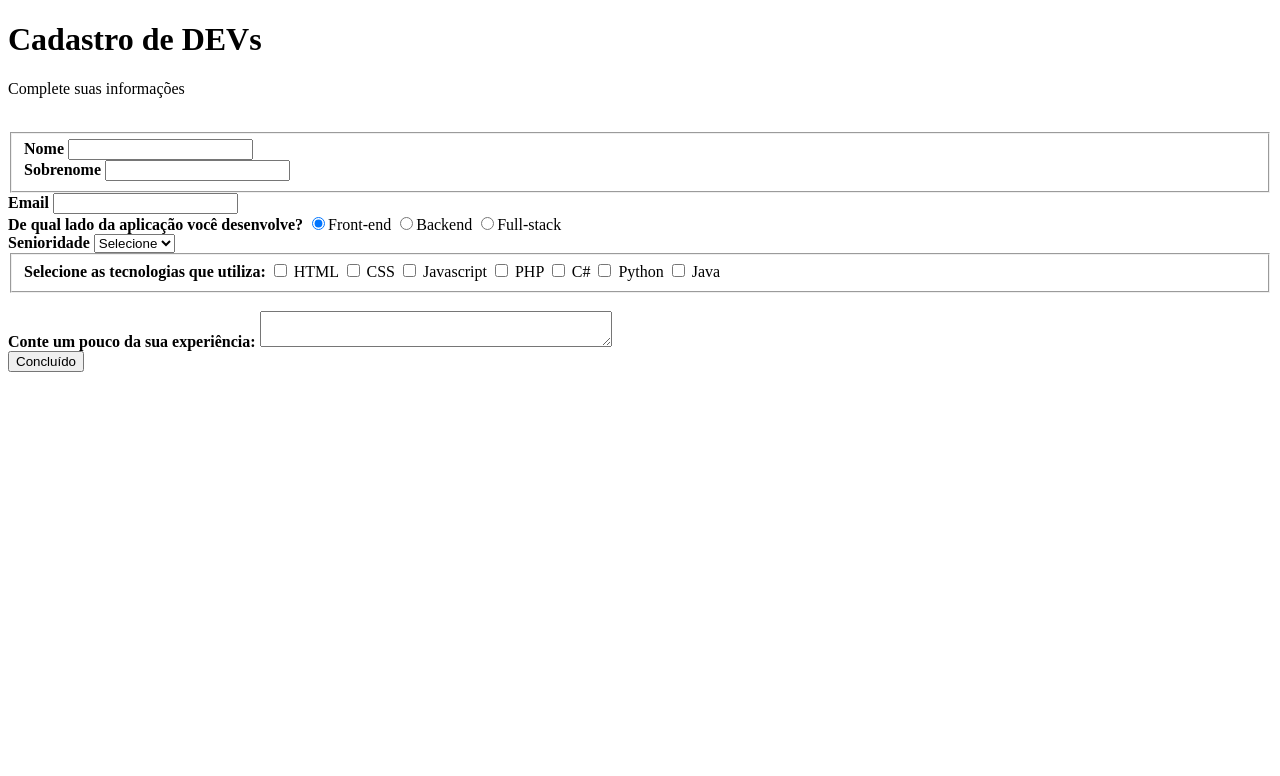
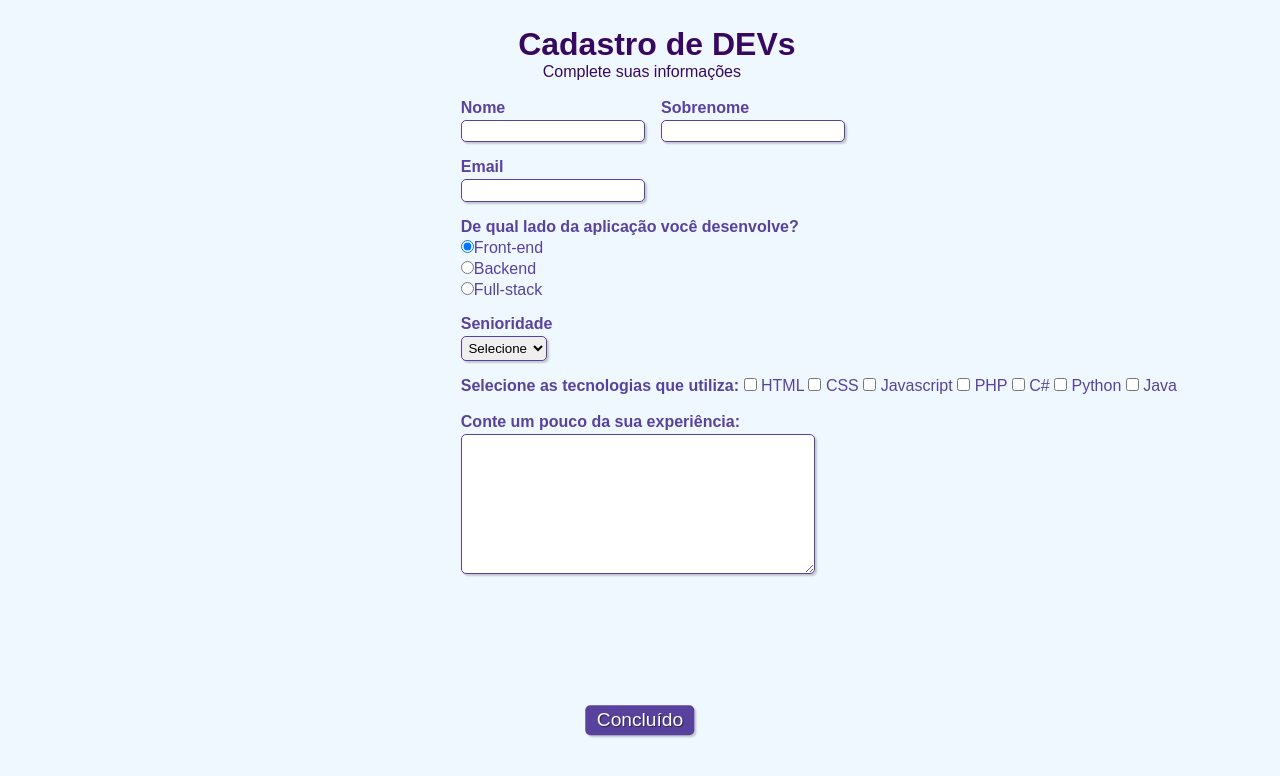
Before and after one commit to alissonn17/formularioHtmlcss, a plain HTML site: page index.html in a window 1280 px wide. Drawn offline with Linux system fonts and the light colour scheme.

Commit message:
build: css finalizado

```diff
--- a/index.html
+++ b/index.html
@@ -17,12 +17,12 @@
 
     <form>
         <fieldset class="grupo">
-            <div>
+            <div class="campo">
                 <label for="nome"><strong>Nome</strong></label>
                 <input type="text" name="nome" id="nome" required>
             </div>
 
-            <div>
+            <div class="campo">
                 <label for="sobrenome"><strong>Sobrenome</strong></label>
                 <input type="text" name="sobrenome" id="sobrenome" required>
             </div>
@@ -57,7 +57,7 @@
         </div>
 
         <fieldset class="grupo">
-            <div class="campo">
+            <div class="check">
                 <label><strong>Selecione as tecnologias que utiliza:</strong></label>
                 <input type="checkbox" id="tecnologia1" name="tecnologia1" value="HMTL">
                 <label for="tecnologia1">HTML</label>
--- a/style.css
+++ b/style.css
@@ -1,3 +1,95 @@
+*{
+    margin: 0;
+    padding: 0;
+}
+
 textarea{
     width: 26em;
+    height: 10em;
 }
+
+#titulo{
+    font-family: sans-serif;
+    color: #380861;
+    margin-left: 7%;
+}
+
+#subtitulo{
+    font-family: sans-serif;
+    color: #380861;
+    margin-left: 10%;
+}
+
+fieldset{
+    border: 0px;
+}
+
+body{
+    background-color: #F0F8FF;
+    font-family: sans-serif;
+    font-size: 1em;
+    color: #59429d;
+    margin-left: 36%;
+    margin-top: 2%;
+    justify-content: center;
+}
+
+input, select, textarea, button{
+    border-radius: 5px;
+}
+
+.campo{
+    margin-bottom: 1rem;
+}
+
+.campo label{
+    margin-bottom: 0.2em;
+    color: #59429d;
+    display: block;
+}
+
+fieldset.grupo .campo{
+    float: left;
+    margin-right: 1em;
+}
+
+.campo input[type="text"], .campo input[type="email"], .campo select, .campo textarea{
+    padding: 0.2em;
+    border: 1px solid #59429d;
+    box-shadow: 2px 2px 2px rgba(0,0,0,0.2);
+    display: block;
+}
+
+.campo select option{
+    padding-right: 1em;
+}
+
+.campo input:focus, .campo select:focus, .campo textarea:focus{
+    background: #e0e0f8;
+}
+
+.botao{
+    font-size: 1.2em;
+    background: #59429d;
+    border: 0px;
+    margin-bottom: 1em;
+    color: #ffffff;
+    padding: 0.2em 0.6em;
+    box-shadow: 2px 2px 2px rgba(0,0,0,0.2);
+    text-shadow: 1px 1px 1px rgba(0,0,0,0.5);
+    position: absolute;
+    top: 90%;
+    left: 50%;
+    margin-right: -50%;
+    transform: translate(-50%, -50%);
+}
+
+.botao:hover{
+    background: #ccbbff;
+    box-shadow: inset 2px 2px 2px rgba(0,0,0,0.2);
+    text-shadow: none;
+}
+
+#check{
+    display: inline-block;
+}
```
